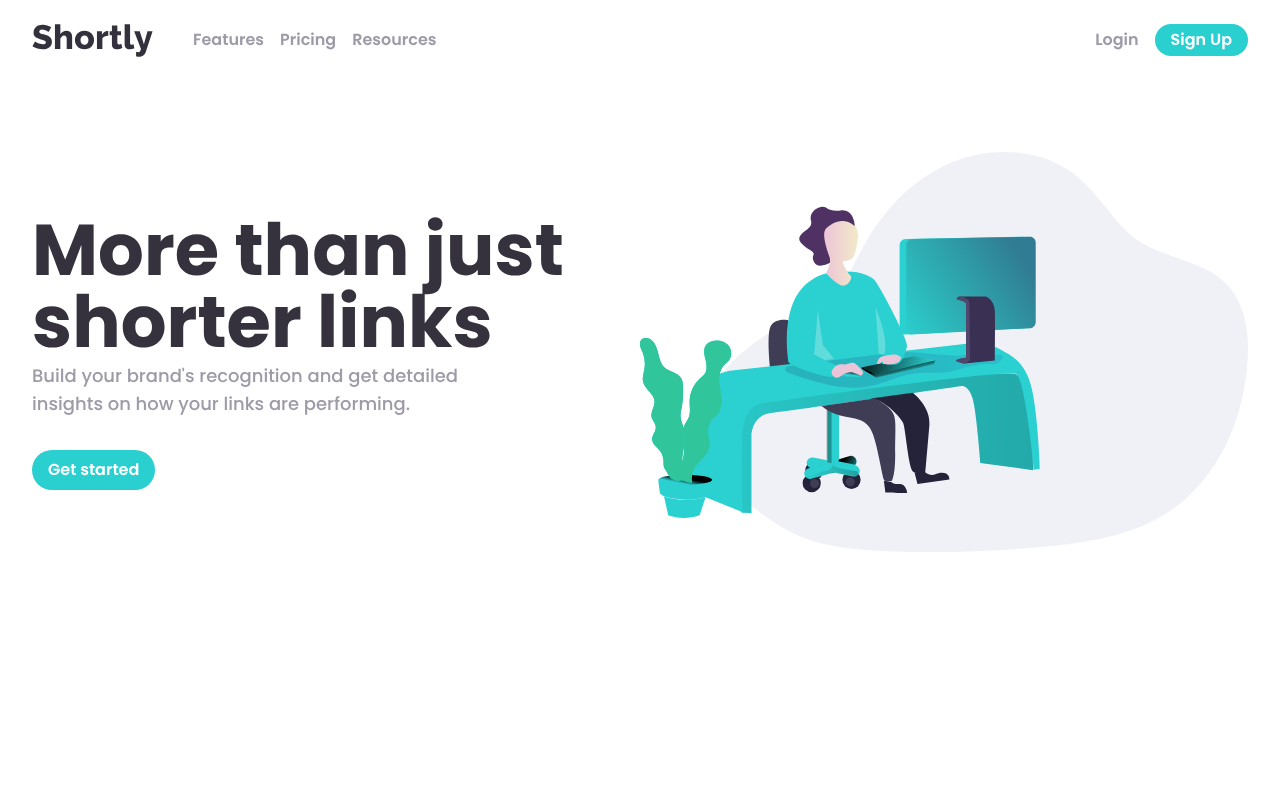
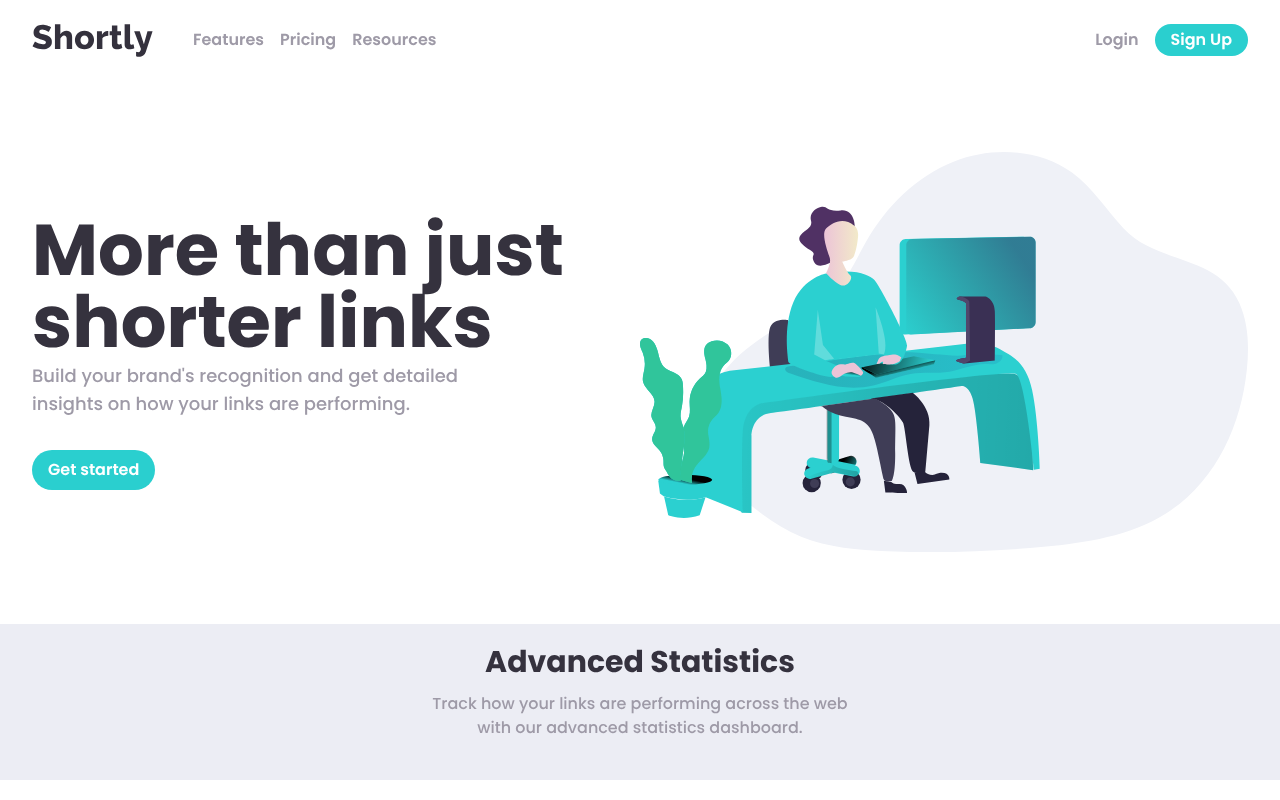
Before and after one commit to Rowada/shortly-landing-page, a React (Vite) app: page / in a window 1280 px wide. Built offline with nearby package versions, Linux system fonts and the light colour scheme.

Commit message:
style: add statistics section

```diff
--- a/src/App.jsx
+++ b/src/App.jsx
@@ -1,12 +1,14 @@
 import React from "react";
 import { Nav } from "./components/Header/Nav";
 import { Hero } from "./components/Header/Hero";
+import { Features } from "./components/Features/Features";
 
 function App() {
   return (
     <>
       <Nav />
       <Hero />
+      <Features />
     </>
   );
 }
--- /dev/null
+++ b/src/components/Features/Features.jsx
@@ -0,0 +1,20 @@
+import React from "react";
+import { Section } from "../Section/Section";
+
+export const Features = () => {
+  return (
+    <div className="w-full bg-features">
+      <Section>
+        <div className="flex flex-col items-center justify-center">
+          <h2 className="py-3 text-2xl font-bold text-text md:text-3xl">
+            Advanced Statistics
+          </h2>
+          <p className="max-w-md text-center text-sm font-medium text-accent md:text-base lg:mb-8 ">
+            Track how your links are performing across the web with our advanced
+            statistics dashboard.
+          </p>
+        </div>
+      </Section>
+    </div>
+  );
+};
--- a/tailwind.config.js
+++ b/tailwind.config.js
@@ -15,6 +15,7 @@ export default {
         accent: "hsl(257, 7%, 63%)",
         text: "hsl(255, 11%, 22%)",
         foreground: "hsl(260, 8%, 14%)",
+        features: "hsl(232, 26%, 94%)",
       },
     },
   },
```
Also changed, not shown: src/components/Features/Card.jsx (added).
